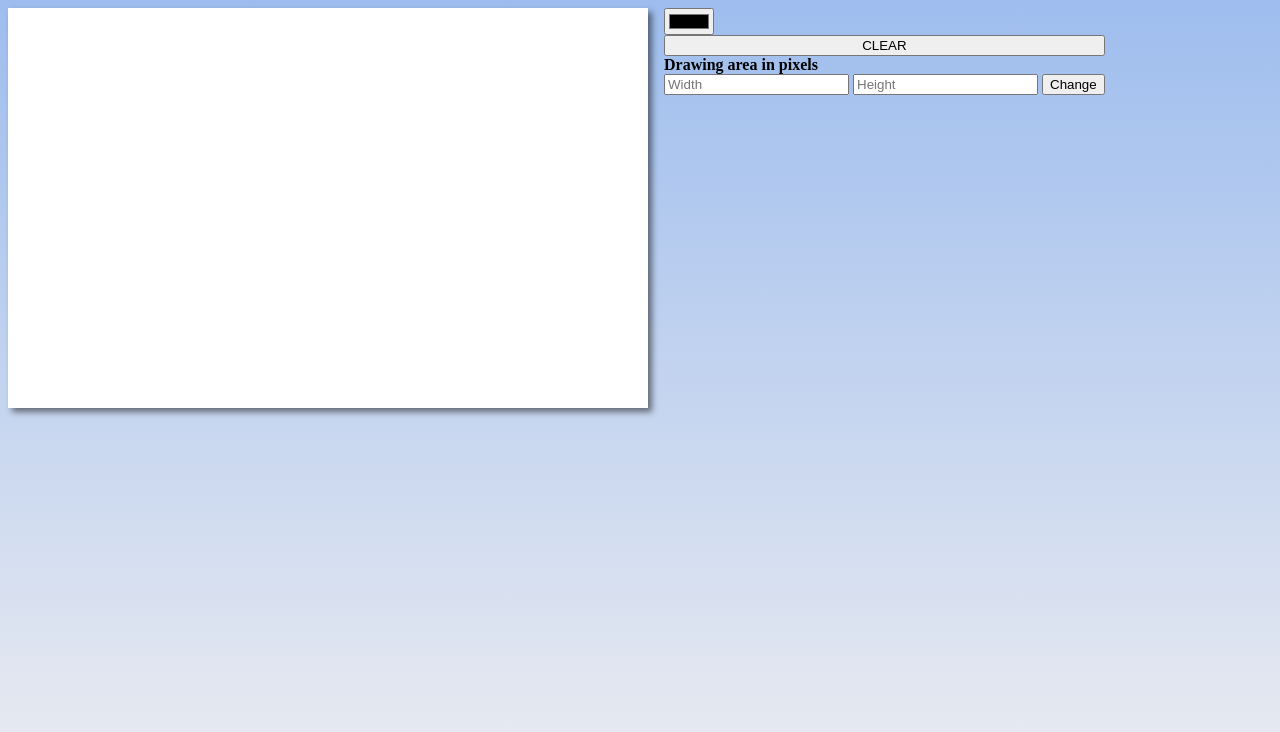
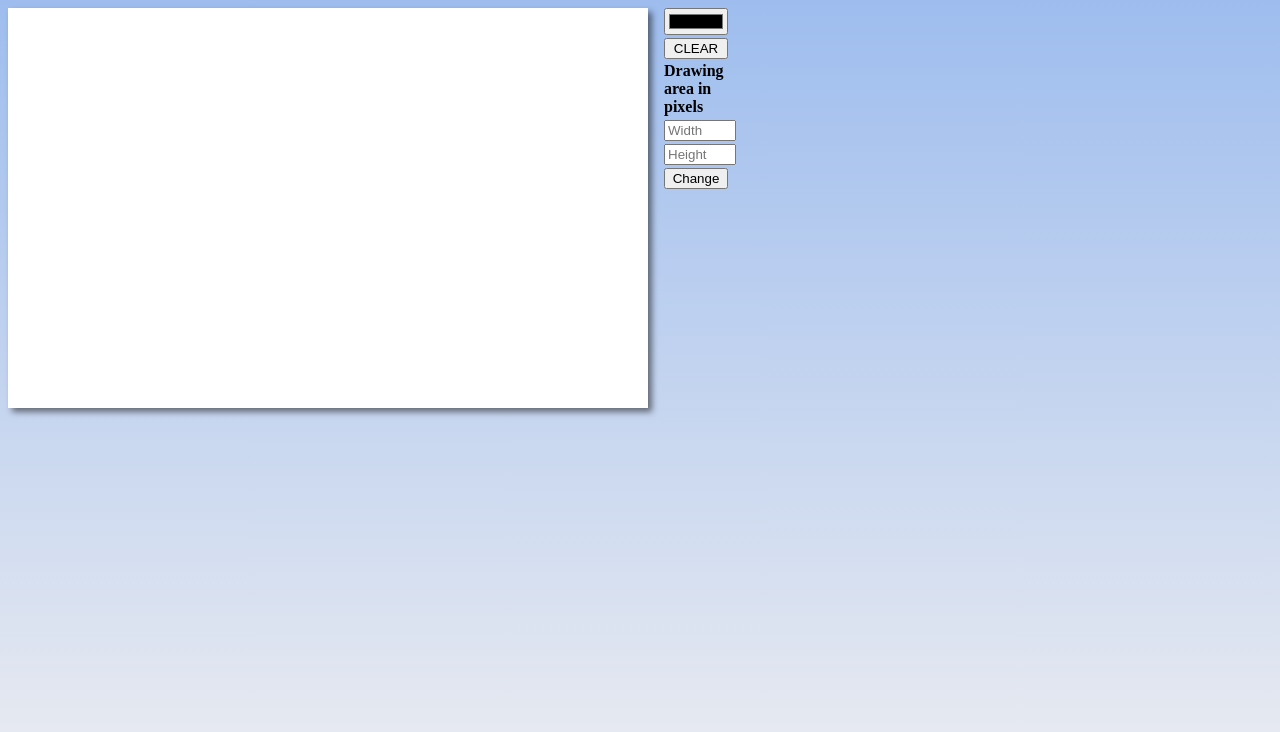
Before and after one commit to frumsrekovni/paint, a plain HTML site: page index.html in a window 1280 px wide. Drawn offline with Linux system fonts and the light colour scheme.

Commit message:
more toolbar styling

```diff
--- a/styles.css
+++ b/styles.css
@@ -11,7 +11,13 @@ body{
 #tools{
     display: flex;
     flex-direction: column;
+    width: 100px;
 }
+#tools *{
+    margin-bottom:0.2rem;
+    width: 4rem;
+}
+
 canvas {
     background: white;
     filter: drop-shadow(0.3rem 0.3rem 0.19rem rgba(0, 0, 0, 0.5));
```
